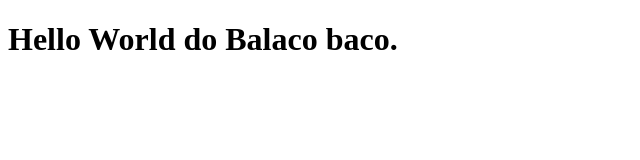
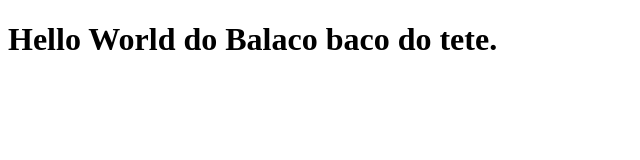
Before and after one commit to joaovitordesp/clone-tabnews, a Next.js app: page / in a window 1280 px wide. Shown: the top 160 px of the page, without its empty margins (0-640 px from the left). Built offline with nearby package versions, Linux system fonts and the light colour scheme.

Commit message:
feat: include new message teete

```diff
--- a/pages/index.js
+++ b/pages/index.js
@@ -1,5 +1,5 @@
 function Home() {
-  return <h1>Hello World do Balaco baco.</h1>;
+  return <h1>Hello World do Balaco baco do tete.</h1>;
 }
 
 export default Home;
```
